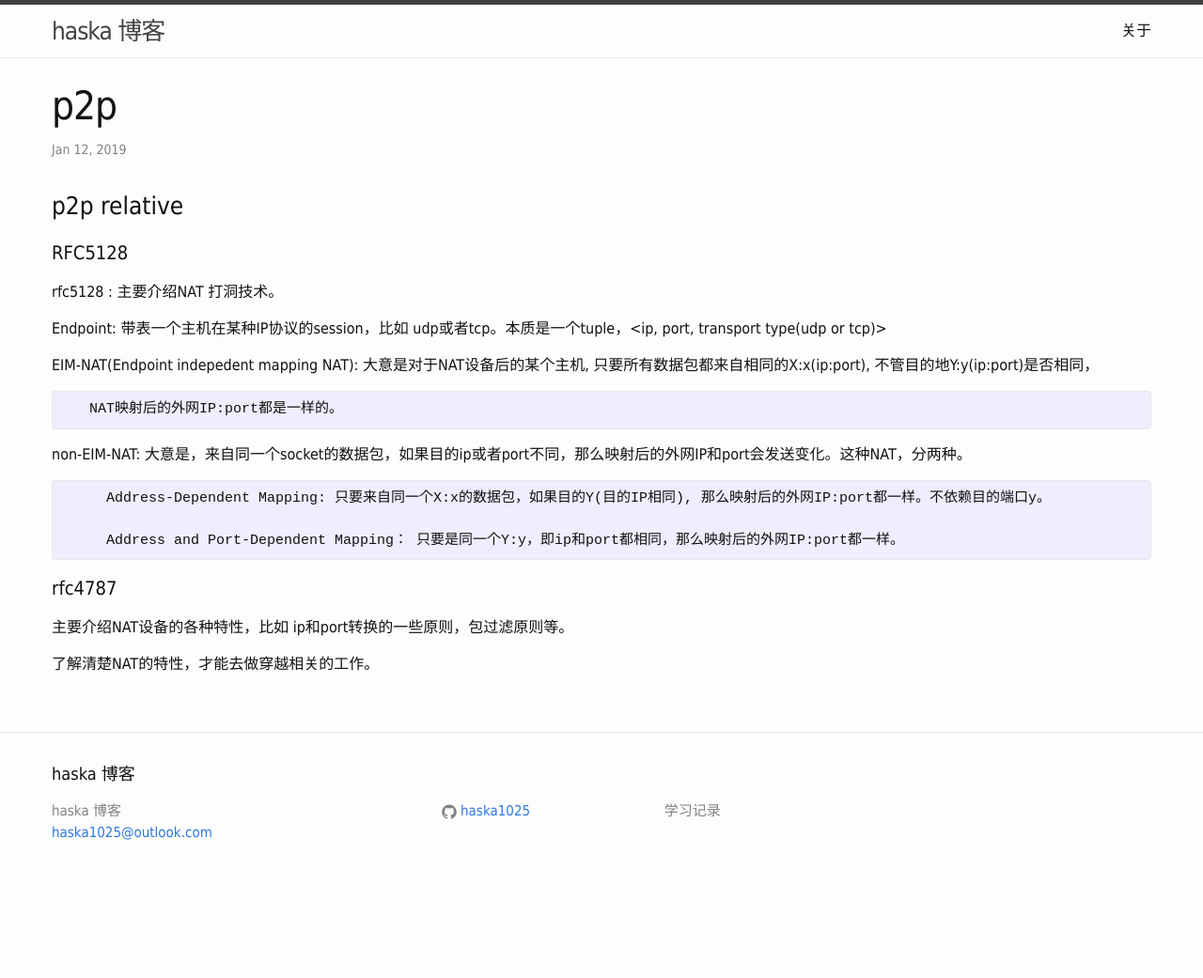
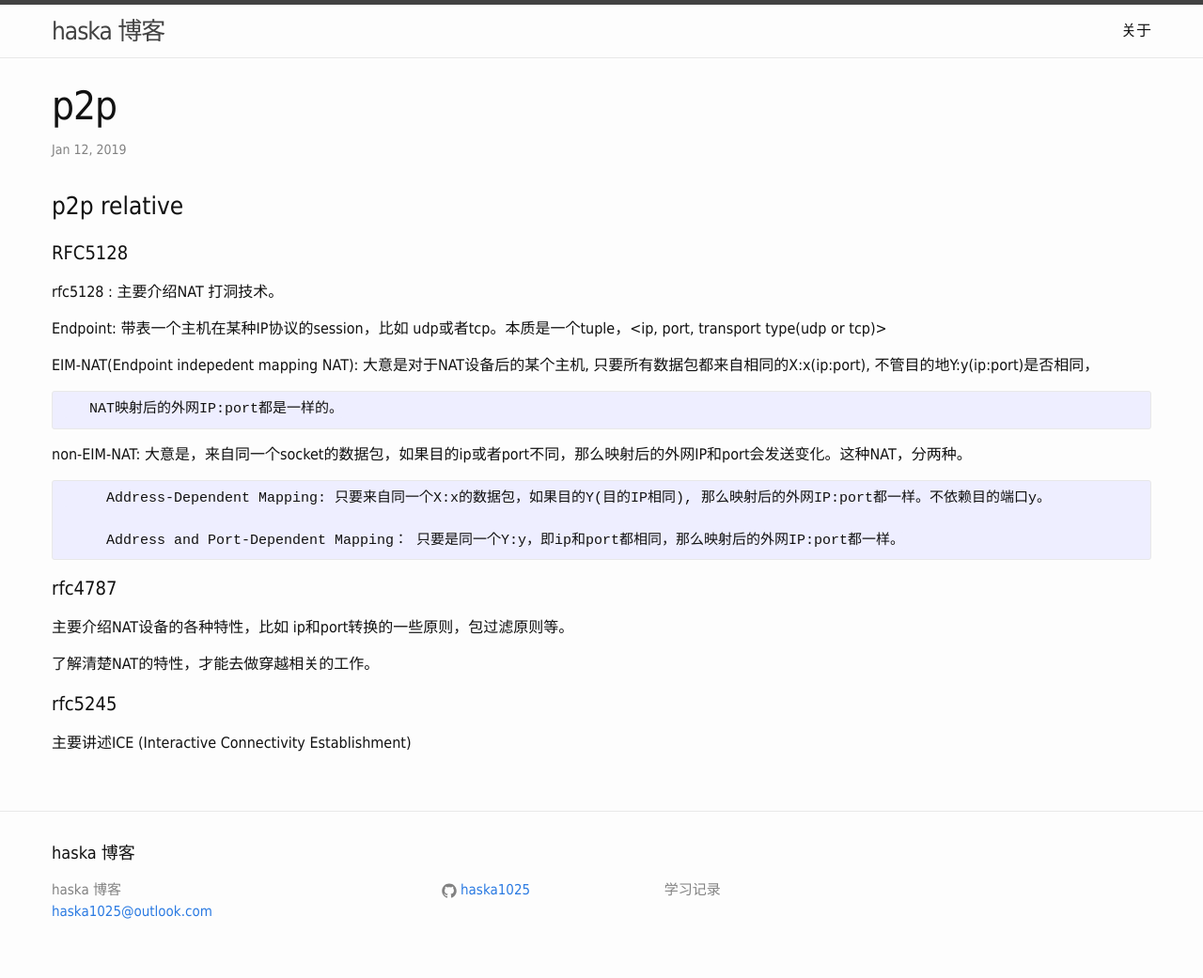
Before and after one commit to haska1025/haska1025.github.io, a Jekyll site: the page built from _posts/2019-01-12-p2p_ relative.md, in a window 1280 px wide. Shown: the whole page at 94% size. Built offline with Jekyll 4.4.1, drawn with Linux system fonts in a browser that asks for light colours; before the commit the page ends 957 px from its top, so only the background shows below that.

Commit message:
Update 2019-01-12-p2p_ relative.md

```diff
--- a/_posts/2019-01-12-p2p_ relative.md
+++ b/_posts/2019-01-12-p2p_ relative.md
@@ -28,3 +28,7 @@ non-EIM-NAT: 大意是，来自同一个socket的数据包，如果目的ip或
 主要介绍NAT设备的各种特性，比如 ip和port转换的一些原则，包过滤原则等。
 
 了解清楚NAT的特性，才能去做穿越相关的工作。
+
+#### rfc5245
+
+主要讲述ICE (Interactive Connectivity Establishment)
```
